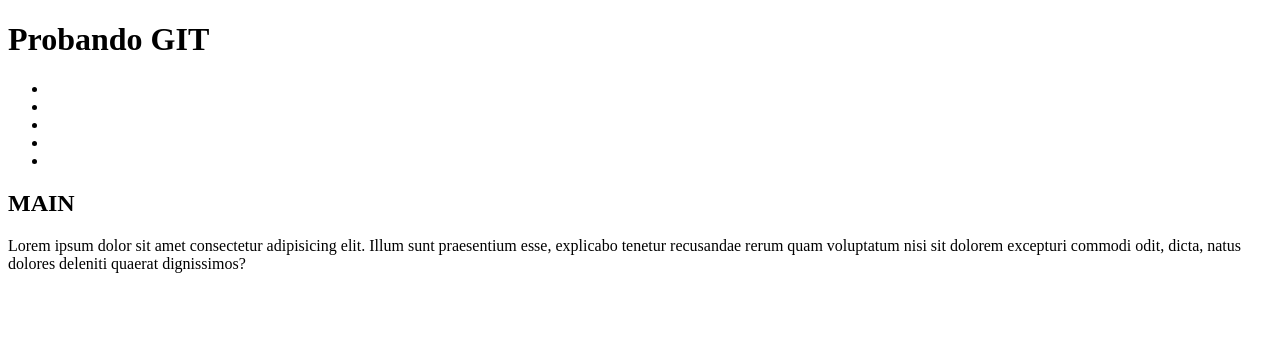
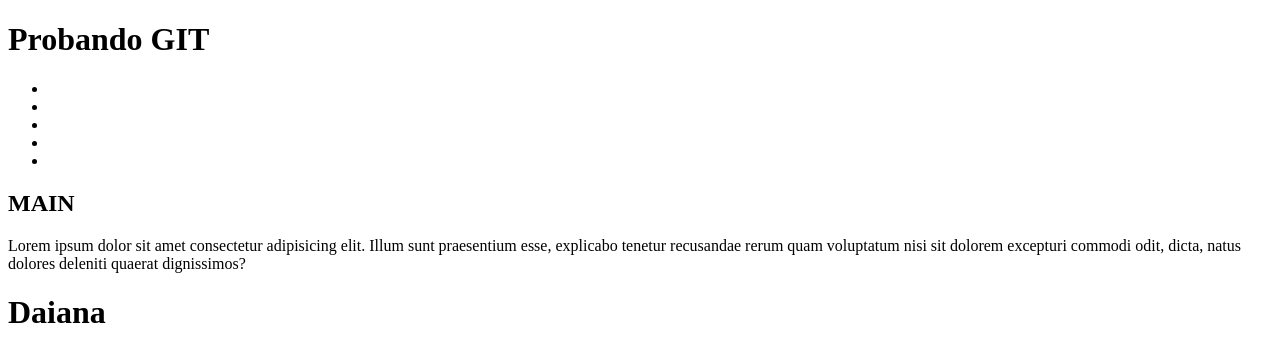
Before and after one commit to MarioMarre/git, a plain HTML site: page index.html in a window 1280 px wide. Drawn offline with Linux system fonts and the light colour scheme.

Commit message:
agregue footer

```diff
--- a/index.html
+++ b/index.html
@@ -26,5 +26,8 @@
         </P>
 
     </main>
+    <footer>
+        <h1>Daiana</h1>
+    </footer>
 </body>
 </html>
```
